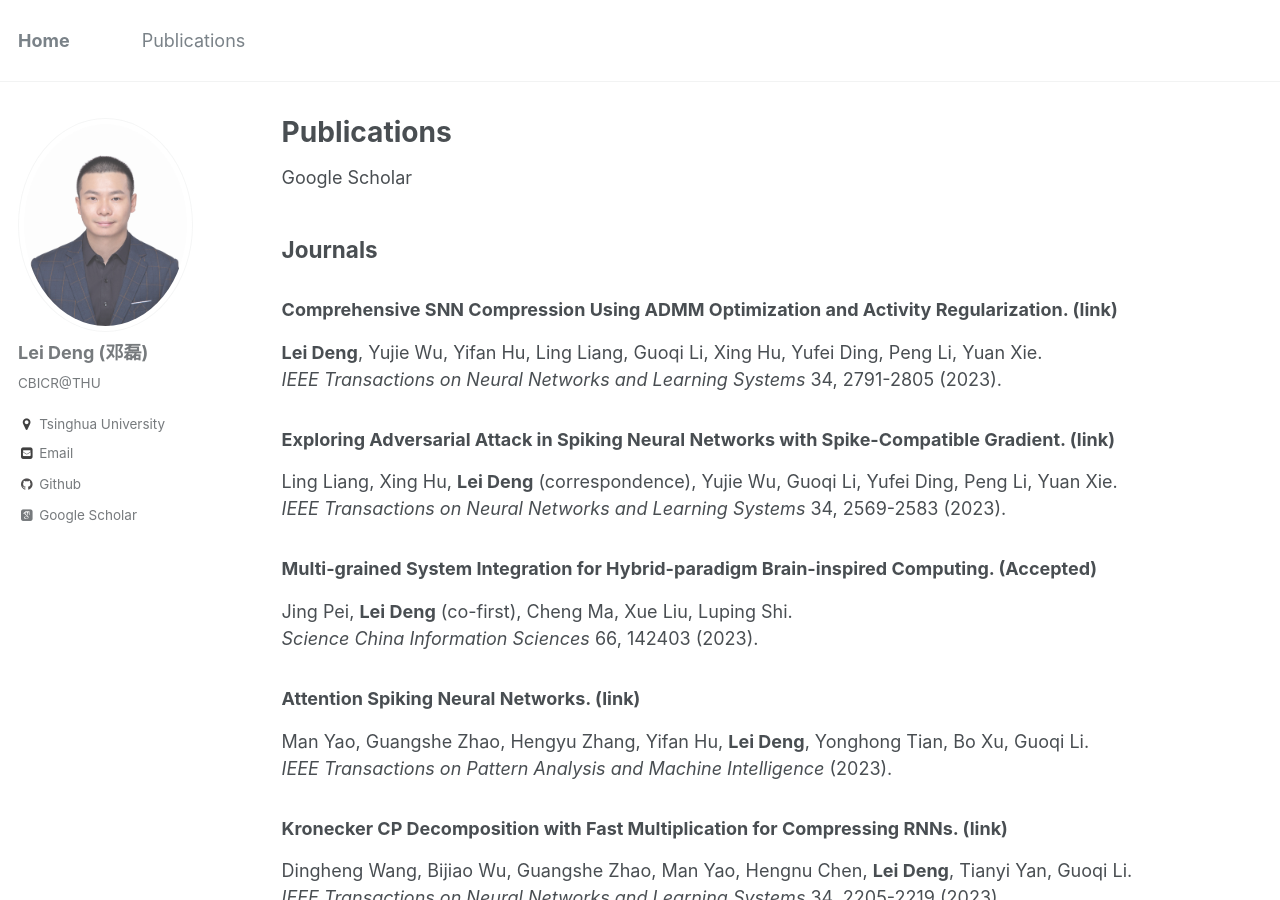
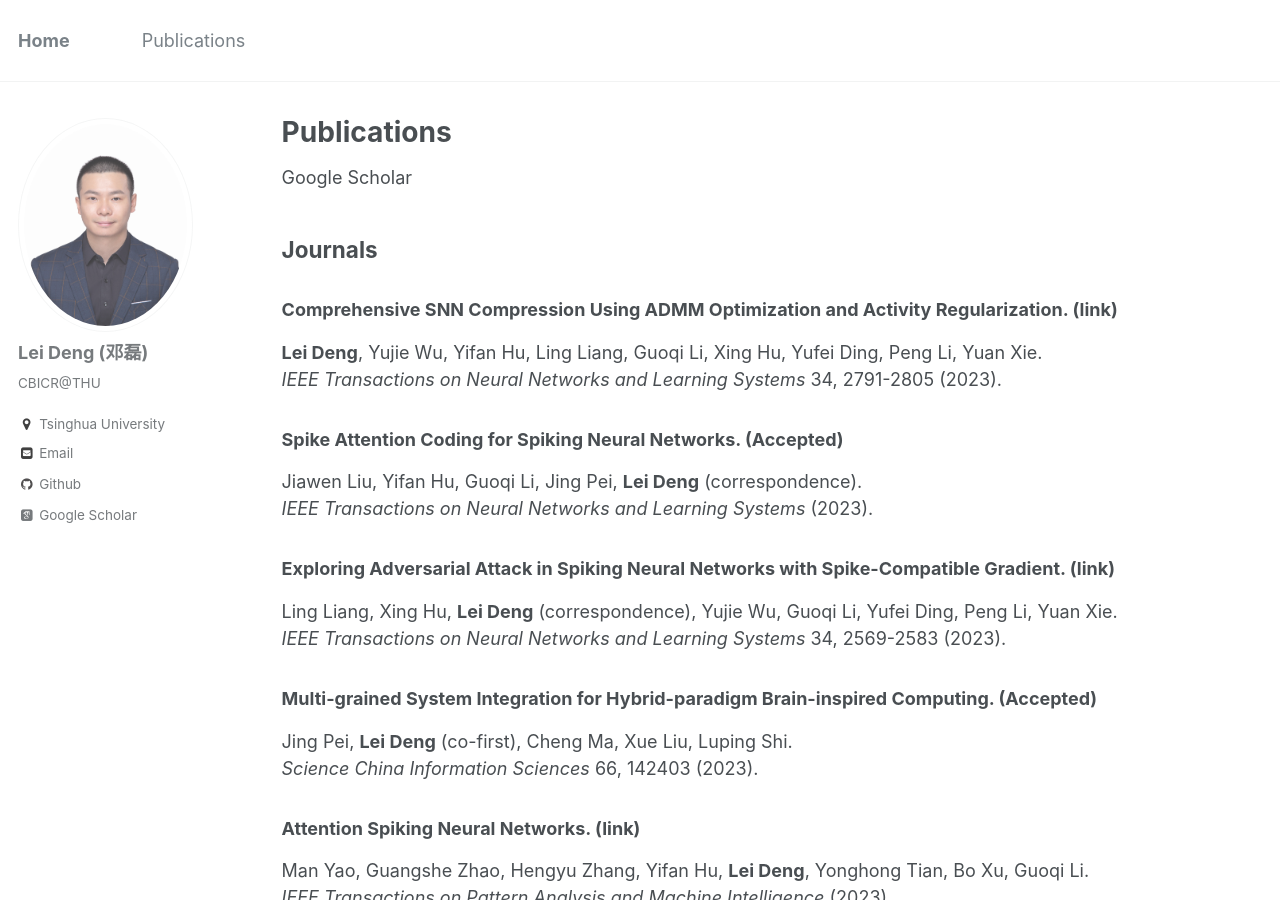
Before and after one commit to dllfei/dllfei.github.io, a Jekyll site: the page built from _pages/publications.md, in a window 1280 px wide and 900 px high. Built offline with Jekyll 4.4.1, drawn with Linux system fonts in a browser that asks for light colours; some web fonts are replaced.

Commit message:
Update publications.md

```diff
--- a/_pages/publications.md
+++ b/_pages/publications.md
@@ -11,6 +11,10 @@ author_profile: true
 ### Comprehensive SNN Compression Using ADMM Optimization and Activity Regularization. ([link](https://ieeexplore.ieee.org/document/9597482)) <br />
 **Lei Deng**, Yujie Wu, Yifan Hu, Ling Liang, Guoqi Li, Xing Hu, Yufei Ding, Peng Li, Yuan Xie. <br />
 *IEEE Transactions on Neural Networks and Learning Systems* 34, 2791-2805 (2023).
+
+### Spike Attention Coding for Spiking Neural Networks. (Accepted) <br />
+Jiawen Liu, Yifan Hu, Guoqi Li, Jing Pei, **Lei Deng** (correspondence). <br />
+*IEEE Transactions on Neural Networks and Learning Systems* (2023).
 
 ### Exploring Adversarial Attack in Spiking Neural Networks with Spike-Compatible Gradient. ([link](https://ieeexplore.ieee.org/document/9527394)) <br />
 Ling Liang, Xing Hu, **Lei Deng** (correspondence), Yujie Wu, Guoqi Li, Yufei Ding, Peng Li, Yuan Xie. <br />
```
